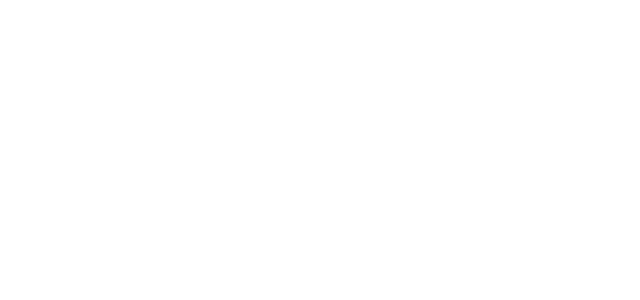
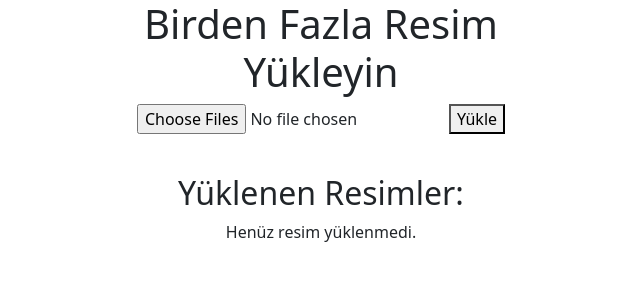
Before and after one commit to bulutlar164/tektokronik_frontend, a Vue app: page /AI in a window 1280 px wide. Before the commit this address had no page. Shown: the top 300 px of the page, without its empty margins (319-959 px from the left). Built offline with nearby package versions, Linux system fonts and the light colour scheme.

Commit message:
AIPageUpdate

```diff
--- a/package.json
+++ b/package.json
@@ -9,12 +9,14 @@
     "preview": "vite preview"
   },
   "dependencies": {
+    "axios": "^1.7.7",
     "bootstrap": "^5.3.3",
     "chart.js": "^4.4.4",
     "leaflet": "^1.9.4",
     "mapbox-gl": "^3.7.0",
     "mitt": "^3.0.1",
     "sweetalert2": "^11.14.1",
+    "tektokronik_web": "file:",
     "vue": "^3.4.29",
     "vue-chartjs": "^5.3.1",
     "vue-router": "^4.4.5"
--- a/src/main.js
+++ b/src/main.js
@@ -11,7 +11,7 @@
 import Login from './views/Login.vue';
 import User from './views/User.vue';
 import StatisticsPage from './views/StatisticsPage.vue';
-//Emir
+import AIPage from './views/AIPage.vue';
 //Sevket
 
 const routes = [
@@ -19,8 +19,8 @@
     {path:"/Admin",component:Admin},
     {path:"/Login",component:Login},
     {path:"/User",component:User},
-    {path:"/StatisticsPage",component:StatisticsPage}
-    //Emir
+    {path:"/StatisticsPage",component:StatisticsPage},
+    {path:"/AI",component:AIPage}
     //Sevket
 ]
 
--- /dev/null
+++ b/src/views/AIPage.vue
@@ -0,0 +1,80 @@
+<template>
+    <div id="app">
+      <h1>Birden Fazla Resim Yükleyin</h1>
+      <input type="file" @change="onFileChange" multiple accept=".jpg,.jpeg,.png"/>
+      <button @click="uploadImages">Yükle</button>
+
+      <div class="image-preview">
+        <h2>Yüklenen Resimler:</h2>
+        <div v-if="imagePreviews.length">
+          <img v-for="(image, index) in imagePreviews" :key="index" :src="image" alt="Preview" />
+        </div>
+        <div v-else>
+          <p>Henüz resim yüklenmedi.</p>
+        </div>
+      </div>
+    </div>
+  </template>
+
+  <script>
+  export default {
+    data() {
+      return {
+        selectedFiles: [],
+        imagePreviews: [],  // Yüklenen resimlerin önizlemeleri için dizi
+      };
+    },
+    methods: {
+      onFileChange(event) {
+        this.selectedFiles = Array.from(event.target.files);
+        this.imagePreviews = this.selectedFiles.map(file => URL.createObjectURL(file)); // Resim önizlemeleri oluştur
+      },
+      async uploadImages() {
+        const formData = new FormData();
+
+        this.selectedFiles.forEach(file => {
+          formData.append('files', file); // Her resmi FormData'ya ekle
+        });
+
+        try {
+          const res = await fetch('http://localhost:5000/upload-images/', {
+            method: 'POST',
+            body: formData,
+          });
+
+          const responseData = await res.json();
+
+          // API yanıtını konsola yazdır
+          console.log("API Yanıtı:", responseData);
+
+          // Başarı durumunda alert göster
+          alert(`Resimler başarıyla yüklendi!`);
+        } catch (error) {
+          console.error('Error:', error);
+        }
+      },
+    },
+  };
+  </script>
+
+  <style>
+  /* Basit stil ayarları */
+  #app {
+    max-width: 500px;
+    margin: 0 auto;
+    text-align: center;
+  }
+
+  input[type="file"] {
+    margin-bottom: 20px;
+  }
+
+  .image-preview {
+    margin-top: 20px;
+  }
+
+  .image-preview img {
+    max-width: 100px; /* Resim boyutunu ayarlama */
+    margin: 5px;
+  }
+  </style>
```
Also changed, not shown: 1 other file (tests, documents, lock files or other folders).
